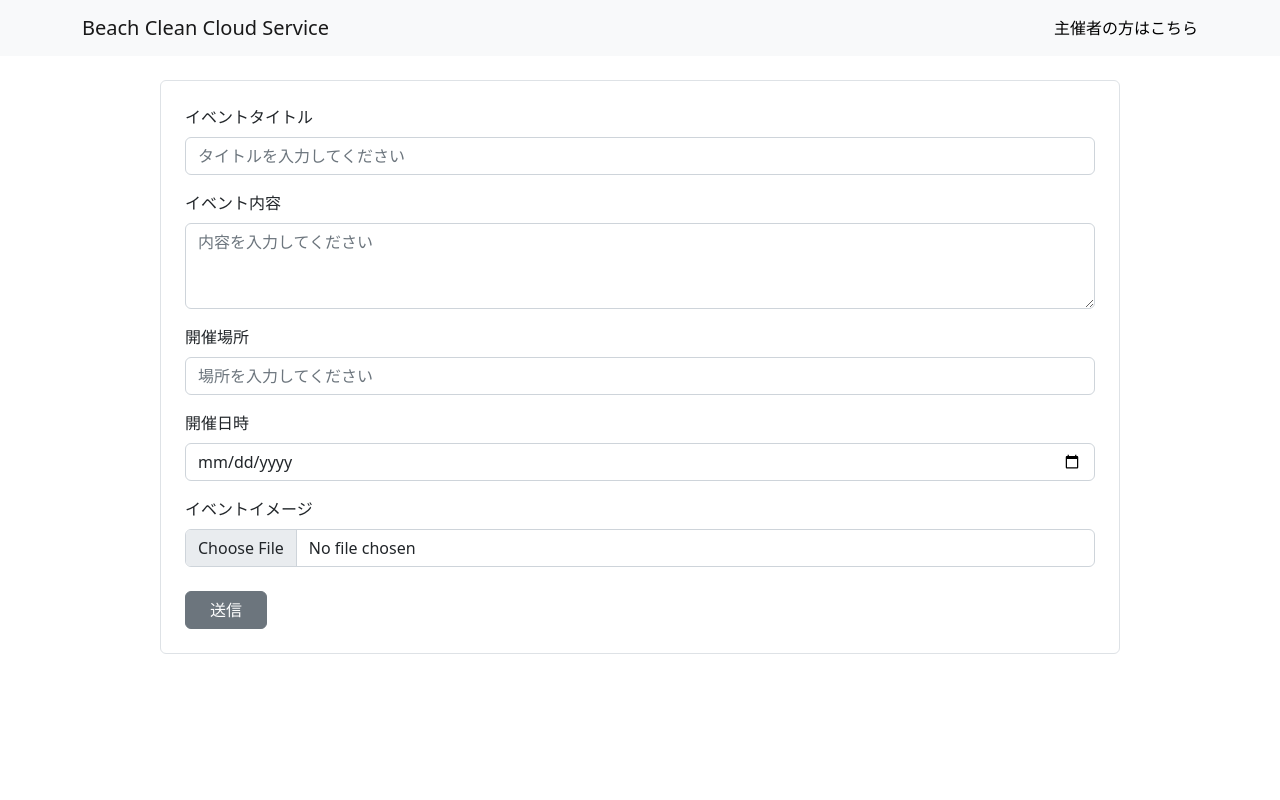
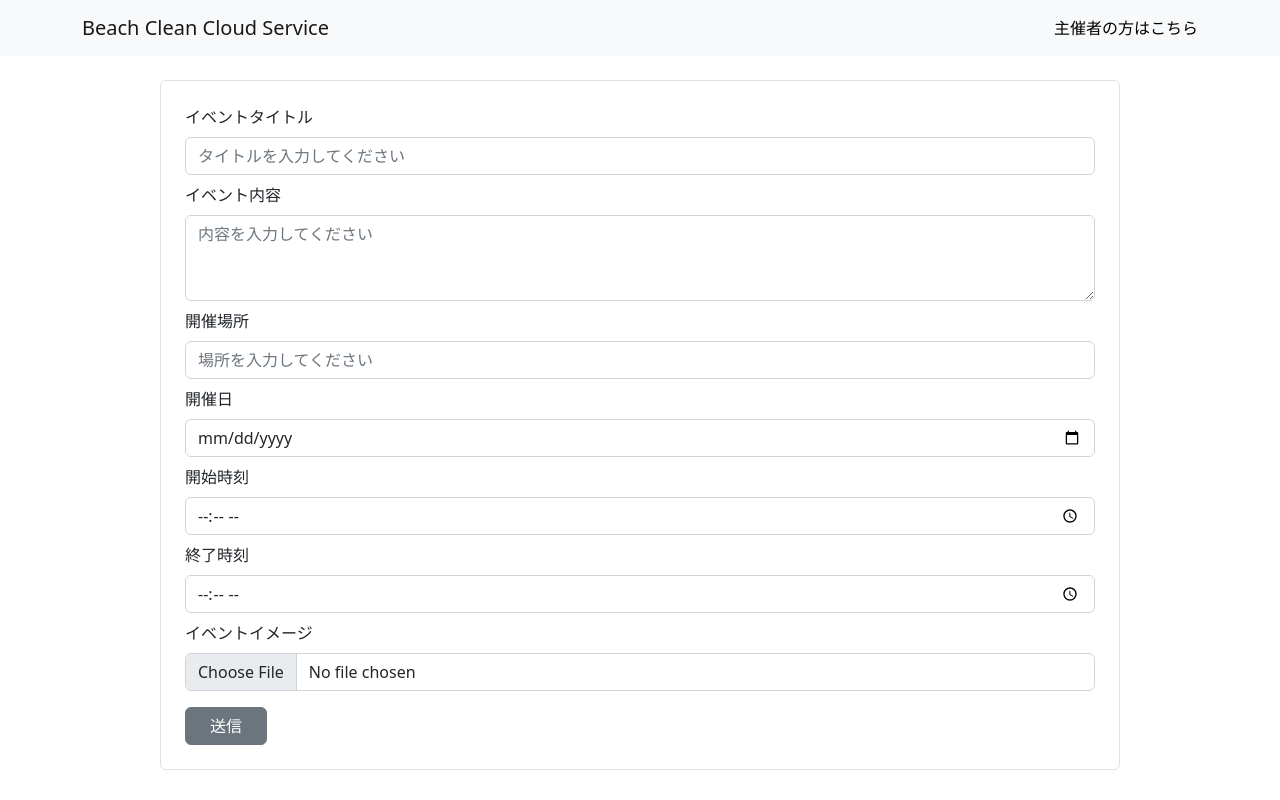
Before and after one commit to kyutech-hayashi-lab/react-jst, a React (Create React App) app: page /form in a window 1280 px wide. Built offline with nearby package versions, Linux system fonts and the light colour scheme.

Commit message:
フォームの内容を更新

```diff
--- a/src/components/EventForm.tsx
+++ b/src/components/EventForm.tsx
@@ -9,12 +9,12 @@ export default function EventForm() {
         className="border rounded p-4 mt-4 mx-auto mw-100"
         style={{ width: '60em' }}
       >
-        <Form.Group className="mb-3" controlId="title">
+        <Form.Group className="mb-2" controlId="title">
           <Form.Label>イベントタイトル</Form.Label>
           <Form.Control placeholder="タイトルを入力してください" />
         </Form.Group>
 
-        <Form.Group className="mb-3" controlId="subscript">
+        <Form.Group className="mb-2" controlId="subscript">
           <Form.Label>イベント内容</Form.Label>
           <Form.Control
             as="textarea"
@@ -22,15 +22,23 @@ export default function EventForm() {
             placeholder="内容を入力してください"
           />
         </Form.Group>
-        <Form.Group className="mb-3" controlId="place">
+        <Form.Group className="mb-2" controlId="place">
           <Form.Label>開催場所</Form.Label>
           <Form.Control placeholder="場所を入力してください" />
         </Form.Group>
-        <Form.Group className="mb-3" controlId="date">
-          <Form.Label>開催日時</Form.Label>
-          <Form.Control type="date" placeholder="日時を選択してください" />
+        <Form.Group className="mb-2" controlId="date">
+          <Form.Label>開催日</Form.Label>
+          <Form.Control type="date" placeholder="開催日を選択してください" />
         </Form.Group>
-        <Form.Group controlId="formFile" className="mb-3">
+        <Form.Group className="mb-2" controlId="startTime">
+          <Form.Label>開始時刻</Form.Label>
+          <Form.Control type="time" placeholder="開始時刻を選択してください" />
+        </Form.Group>
+        <Form.Group className="mb-2" controlId="endTime">
+          <Form.Label>終了時刻</Form.Label>
+          <Form.Control type="time" placeholder="終了時刻を選択してください" />
+        </Form.Group>
+        <Form.Group className="mb-2" controlId="formFile">
           <Form.Label>イベントイメージ</Form.Label>
           <Form.Control type="file" />
         </Form.Group>
```
